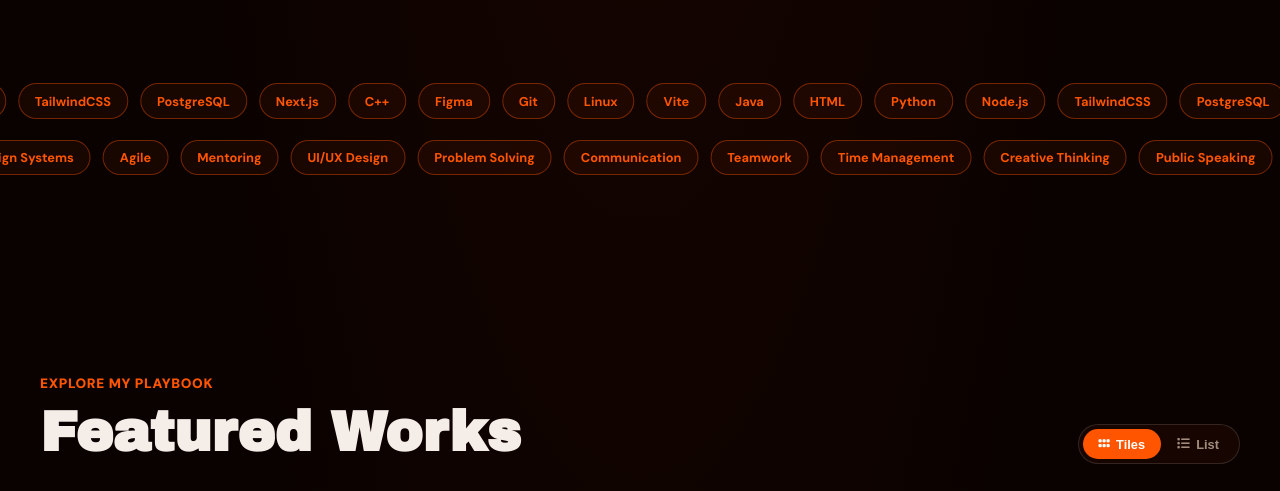
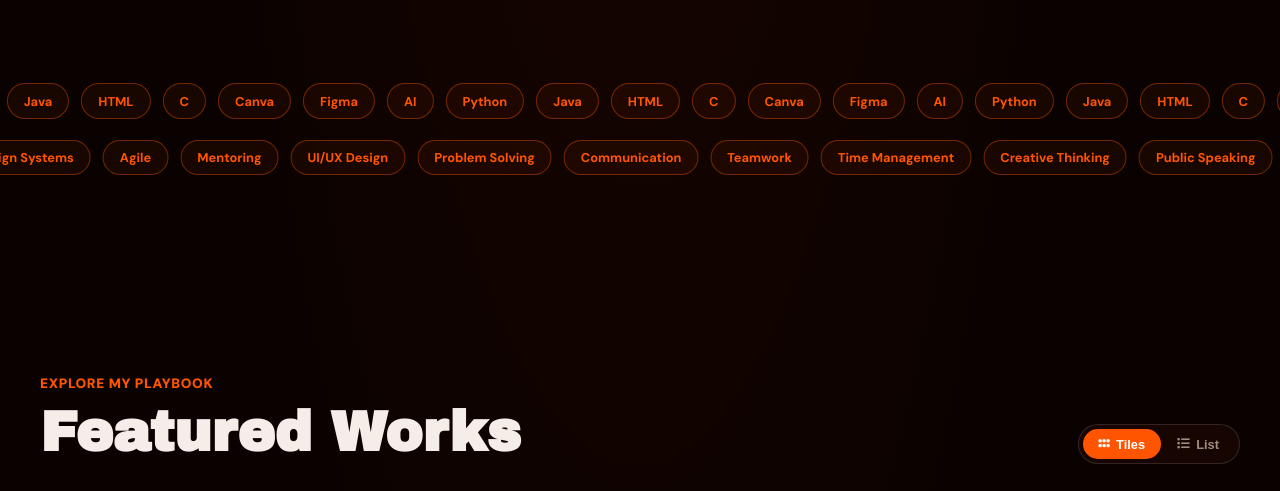
Before and after one commit to ddisha-07/disha-portfolio, a website: page index.html in a window 1280 px wide. Shown: the part 1310-1801 px from the top of the page. Drawn offline with Linux system fonts and the light colour scheme.

Commit message:
design: update technical skills marquee list

```diff
--- a/app.js
+++ b/app.js
@@ -65,7 +65,7 @@ document.addEventListener('DOMContentLoaded', () => {
     }
   ];
 
-  const techSkills = ["Python", "Node.js", "TailwindCSS", "PostgreSQL", "Next.js", "C++", "Figma", "Git", "Linux", "Vite", "Java", "HTML"];
+  const techSkills = ["Python", "Java", "HTML", "C", "Canva", "Figma", "AI"];
   const softSkills = ["UI/UX Design", "Problem Solving", "Communication", "Teamwork", "Time Management", "Creative Thinking", "Public Speaking", "Leadership", "Adaptability", "Research", "Wireframing", "Design Systems", "Agile", "Mentoring"];
 
 
--- a/index.html
+++ b/index.html
@@ -16,7 +16,7 @@
     <!-- FontAwesome for refined vector icons -->
     <link rel="stylesheet" href="https://cdnjs.cloudflare.com/ajax/libs/font-awesome/6.4.0/css/all.min.css">
     <!-- Link to custom styles -->
-    <link rel="stylesheet" href="style.css?v=1.1.8">
+    <link rel="stylesheet" href="style.css?v=1.1.9">
 </head>
 
 <body>
@@ -339,7 +339,7 @@
     </div>
 
     <!-- Main JavaScript Logic -->
-    <script type="module" src="app.js?v=1.1.8"></script>
+    <script type="module" src="app.js?v=1.1.9"></script>
 </body>
 
 </html>
```
